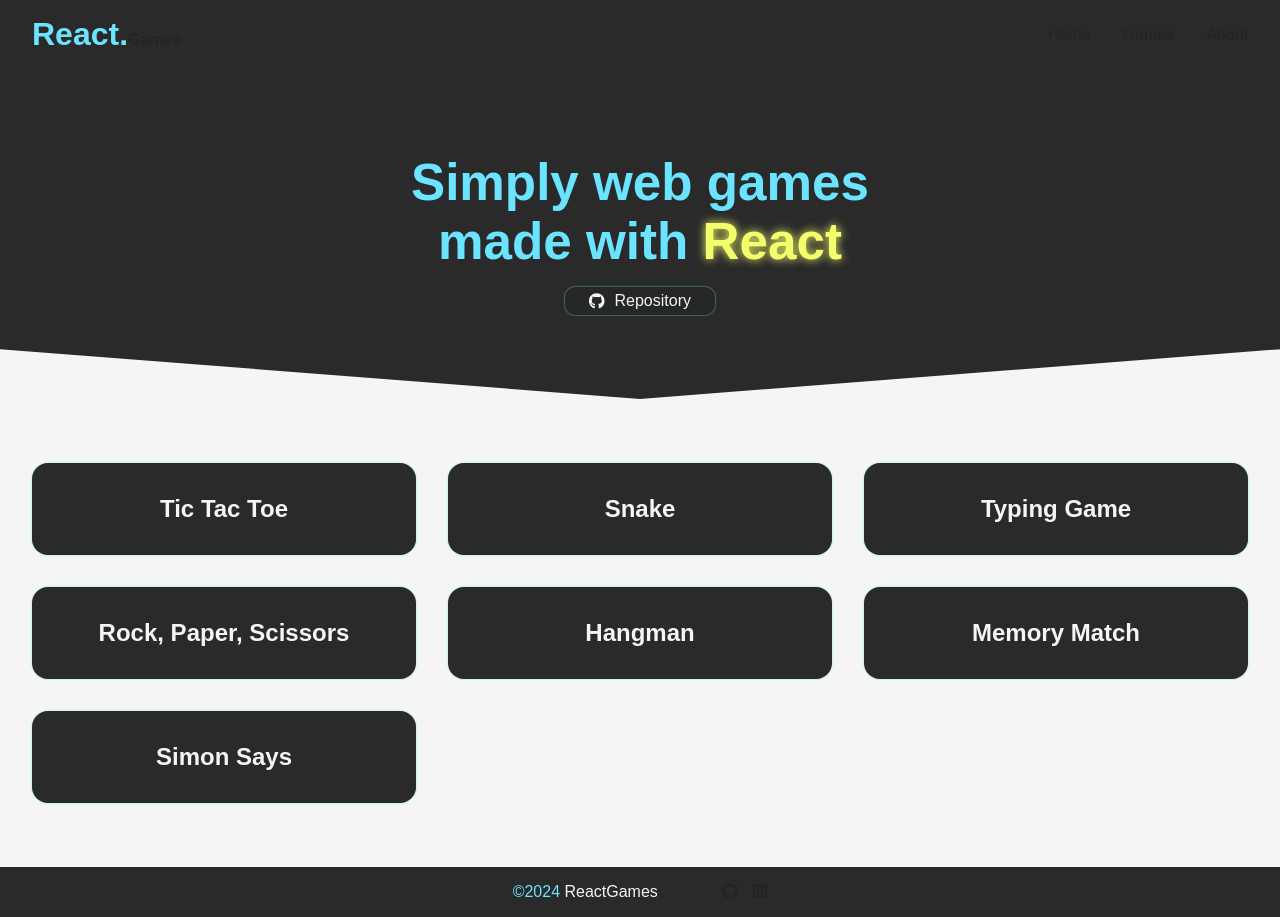
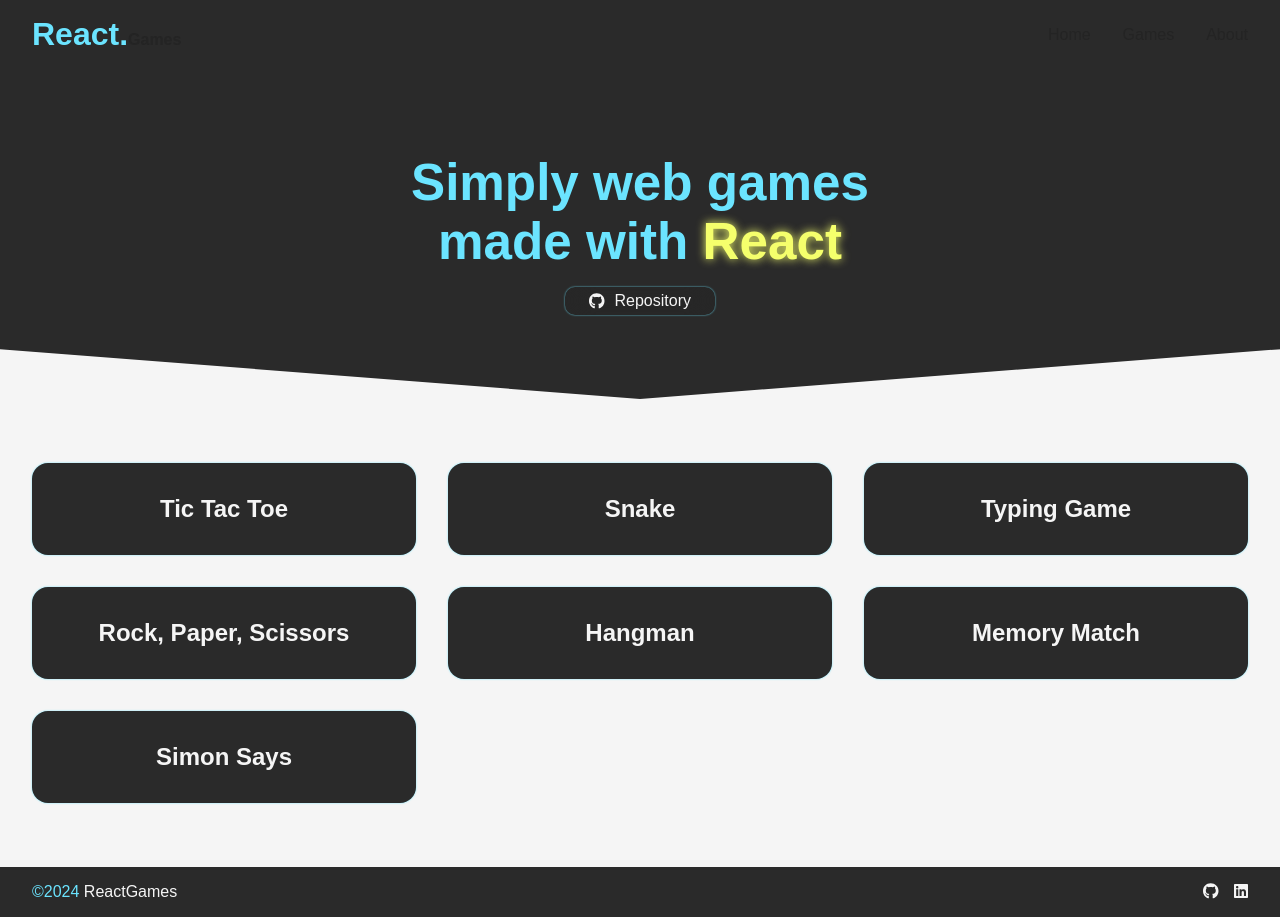
Before and after one commit to Tonips22/ReactGames, a React (Vite) app: page / in a window 1280 px wide. Built offline with nearby package versions, Linux system fonts and the light colour scheme.

Commit message:
Add hover to social media a, and change justify

```diff
--- a/src/styles/Footer.css
+++ b/src/styles/Footer.css
@@ -2,7 +2,7 @@
     display: flex;
     flex-direction: row;
     align-items: center;
-    justify-content: center;
+    justify-content: space-between;
     gap: 4rem;
 
     background-color: var(--dark);
@@ -24,3 +24,11 @@
     justify-content: center;
     gap: 1rem;
 }
+
+.footer-social a{
+    color: var(--white);
+    transition: color .3s ease;
+}
+.footer-social a:hover{
+    color: var(--react);
+}
```
